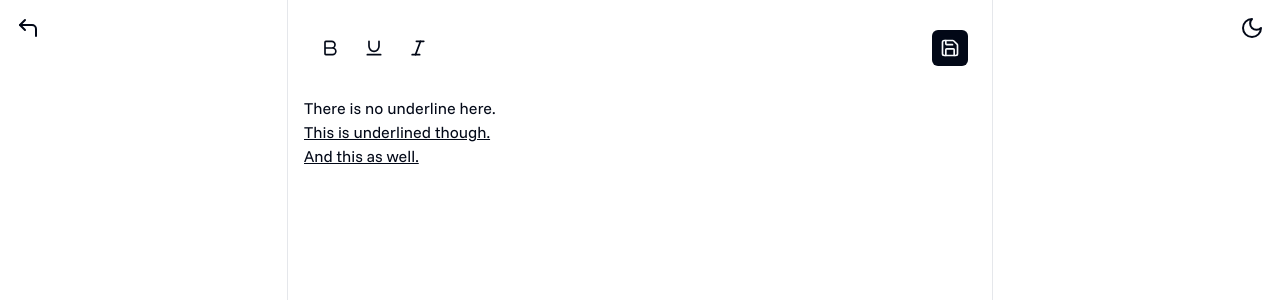
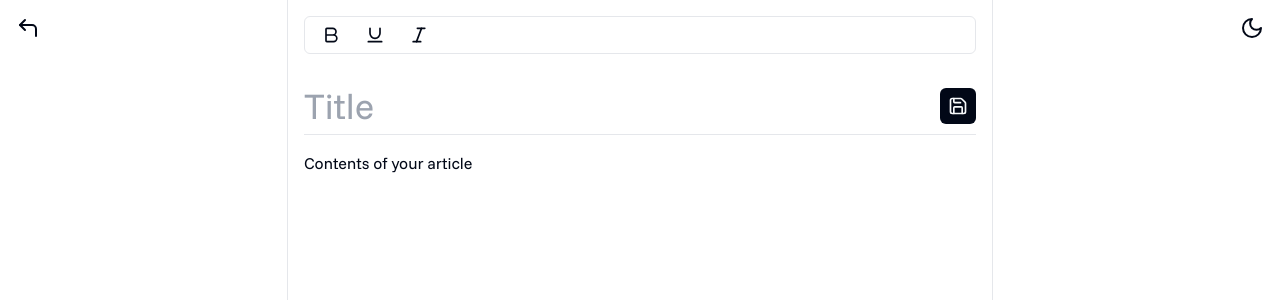
Before and after one commit to sokq44/lumina-front-end, a React (Vite) app: page /user/writing in a window 1280 px wide. Shown: the top 300 px of the page. Built offline with nearby package versions, Linux system fonts and the light colour scheme; no server answers.

Commit message:
chore: updated the text editor component which now conatains title and content with some decent layouts

```diff
--- a/package.json
+++ b/package.json
@@ -15,6 +15,7 @@
     "@radix-ui/react-avatar": "^1.1.2",
     "@radix-ui/react-dialog": "^1.1.4",
     "@radix-ui/react-label": "^2.1.1",
+    "@radix-ui/react-scroll-area": "^1.2.2",
     "@radix-ui/react-separator": "^1.1.1",
     "@radix-ui/react-slot": "^1.1.1",
     "@radix-ui/react-toast": "^1.2.4",
--- a/src/components/save-button.tsx
+++ b/src/components/save-button.tsx
@@ -1,19 +1,20 @@
 import { FC } from "react";
 import { Editor } from "@tiptap/react";
-import { Button } from "./ui/button";
+import { Button, ButtonProps } from "./ui/button";
 import { Save } from "lucide-react";
 
-interface SaveButtonProps {
+interface SaveButtonProps extends ButtonProps {
   editor: Editor;
 }
 
-const SaveButton: FC<SaveButtonProps> = ({ editor }) => {
+const SaveButton: FC<SaveButtonProps> = ({ editor, ...props }) => {
   return (
     <Button
       onClick={() => {
         console.log(editor.getHTML());
       }}
       className="p-2 w-9 h-9"
+      {...props}
     >
       <Save />
     </Button>
--- a/src/components/text-editor-content.tsx
+++ b/src/components/text-editor-content.tsx
@@ -1,5 +1,9 @@
 import { Editor, EditorContent } from "@tiptap/react";
-import { FC } from "react";
+import { FC, useRef } from "react";
+import Separator from "./separator";
+import SaveButton from "./save-button";
+import { ScrollArea } from "./ui/scroll-area";
+import { cn } from "@/lib/utils";
 
 interface TextEditorContentProps {
   editor: Editor;
@@ -10,7 +14,38 @@ const TextEditorContent: FC<TextEditorContentProps> = ({
   editor,
   className,
 }) => {
-  return <EditorContent editor={editor} className={className} />;
+  const titleRef = useRef<HTMLInputElement>(null);
+
+  const onSaveChanges = () => {
+    const title = titleRef.current?.value;
+    const content = editor.getHTML();
+    console.log({ title, content });
+  };
+
+  return (
+    <div className={cn("flex flex-col mt-4", className)}>
+      <div className="flex items-center">
+        <input
+          ref={titleRef}
+          type="text"
+          maxLength={25}
+          placeholder="Title"
+          className="text-4xl bg-transparent w-full ProseMirror"
+        />
+        <SaveButton editor={editor} onClick={onSaveChanges} />
+      </div>
+      <Separator orientation="horizontal" className="mt-2 mb-4" />
+      <ScrollArea
+        className="h-[48rem] hover:cursor-text"
+        onClick={() => editor.commands.focus()}
+      >
+        <EditorContent
+          editor={editor}
+          className="h-full w-[42rem] mx-auto hover:cursor-text"
+        />
+      </ScrollArea>
+    </div>
+  );
 };
 
 export default TextEditorContent;
--- a/src/components/text-editor-menu.tsx
+++ b/src/components/text-editor-menu.tsx
@@ -2,7 +2,6 @@ import { FC } from "react";
 import TextEditorMenuItem from "./text-editor-menu-item";
 import { cn } from "@/lib/utils";
 import { Editor } from "@tiptap/react";
-import SaveButton from "./save-button";
 
 interface TextEditorMenuProps {
   className?: string;
@@ -11,12 +10,10 @@ interface TextEditorMenuProps {
 
 const TextEditorMenu: FC<TextEditorMenuProps> = ({ className, editor }) => {
   return (
-    <div className={cn("flex gap-2 p-2", className)}>
+    <div className={cn("flex items-center gap-2", className)}>
       <TextEditorMenuItem variant="bold" editor={editor} />
       <TextEditorMenuItem variant="underline" editor={editor} />
       <TextEditorMenuItem variant="italic" editor={editor} />
-      <div className="w-full"></div>
-      <SaveButton editor={editor} />
     </div>
   );
 };
--- a/src/components/text-editor.tsx
+++ b/src/components/text-editor.tsx
@@ -12,11 +12,7 @@ import Separator from "./separator";
 const TextEditor = () => {
   const editor = useEditor({
     extensions: [Document, Paragraph, Text, Underline, Bold, Italic],
-    content: `
-        <p>There is no underline here.</p>
-        <p><u>This is underlined though.</u></p>
-        <p style="text-decoration: underline">And this as well.</p>
-      `,
+    content: `<p>Contents of your article<p>`,
   });
 
   if (!editor) {
@@ -27,8 +23,11 @@ const TextEditor = () => {
     <div className="h-full flex">
       <Separator orientation="vertical" />
       <div className="flex flex-col h-full mx-4 w-[42rem]">
-        <TextEditorMenu editor={editor} className="h-24 flex items-center" />
-        <TextEditorContent editor={editor} className="h-4/5" />
+        <TextEditorMenu
+          editor={editor}
+          className="h-14 my-4 px-2 border border-gray-200 rounded-md sticky"
+        />
+        <TextEditorContent editor={editor} />
       </div>
       <Separator orientation="vertical" />
     </div>
--- a/src/components/ui/input.tsx
+++ b/src/components/ui/input.tsx
@@ -10,19 +10,19 @@ export interface InputProps
 const Input = React.forwardRef<HTMLInputElement, InputProps>(
   ({ variant, className, type, ...props }, ref) => {
     let finalClassName =
-      "flex h-10 w-full rounded-md border border-input bg-background px-3 py-2 text-sm ring-offset-background file:border-0 file:bg-transparent file:text-sm file:font-medium file:text-foreground placeholder:text-muted-foreground focus-visible:outline-none focus-visible:ring-2 focus-visible:ring-ring focus-visible:ring-offset-2 disabled:cursor-not-allowed disabled:opacity-50";
+      "flex h-10 w-full rounded-md border border-input bg-background px-3 py-2 text-sm ring-offset-background file:border-0 file:bg-transparent file:text-sm file:font-medium file:text-foreground placeholder:text-muted-foreground disabled:cursor-not-allowed disabled:opacity-50";
 
     switch (variant) {
       case "register":
         finalClassName = cn(
           finalClassName,
-          "border-border shadow-sm focus-visible:ring-offset-1 transition-all duration-300"
+          "border-border shadow-sm focus-visible:ring-2 focus-visible:ring-ring focus-visible:ring-offset-1 transition-all duration-300"
         );
         break;
       case "login":
         finalClassName = cn(
           finalClassName,
-          "border-border shadow-sm focus-visible:ring-offset-1 transition-all duration-300"
+          "border-border shadow-sm focus-visible:ring-2 focus-visible:ring-ring focus-visible:ring-offset-1 transition-all duration-300"
         );
         break;
       default:
--- /dev/null
+++ b/src/components/ui/scroll-area.tsx
@@ -0,0 +1,46 @@
+import * as React from "react"
+import * as ScrollAreaPrimitive from "@radix-ui/react-scroll-area"
+
+import { cn } from "@/lib/utils"
+
+const ScrollArea = React.forwardRef<
+  React.ElementRef<typeof ScrollAreaPrimitive.Root>,
+  React.ComponentPropsWithoutRef<typeof ScrollAreaPrimitive.Root>
+>(({ className, children, ...props }, ref) => (
+  <ScrollAreaPrimitive.Root
+    ref={ref}
+    className={cn("relative overflow-hidden", className)}
+    {...props}
+  >
+    <ScrollAreaPrimitive.Viewport className="h-full w-full rounded-[inherit]">
+      {children}
+    </ScrollAreaPrimitive.Viewport>
+    <ScrollBar />
+    <ScrollAreaPrimitive.Corner />
+  </ScrollAreaPrimitive.Root>
+))
+ScrollArea.displayName = ScrollAreaPrimitive.Root.displayName
+
+const ScrollBar = React.forwardRef<
+  React.ElementRef<typeof ScrollAreaPrimitive.ScrollAreaScrollbar>,
+  React.ComponentPropsWithoutRef<typeof ScrollAreaPrimitive.ScrollAreaScrollbar>
+>(({ className, orientation = "vertical", ...props }, ref) => (
+  <ScrollAreaPrimitive.ScrollAreaScrollbar
+    ref={ref}
+    orientation={orientation}
+    className={cn(
+      "flex touch-none select-none transition-colors",
+      orientation === "vertical" &&
+        "h-full w-2.5 border-l border-l-transparent p-[1px]",
+      orientation === "horizontal" &&
+        "h-2.5 flex-col border-t border-t-transparent p-[1px]",
+      className
+    )}
+    {...props}
+  >
+    <ScrollAreaPrimitive.ScrollAreaThumb className="relative flex-1 rounded-full bg-border" />
+  </ScrollAreaPrimitive.ScrollAreaScrollbar>
+))
+ScrollBar.displayName = ScrollAreaPrimitive.ScrollAreaScrollbar.displayName
+
+export { ScrollArea, ScrollBar }
--- a/src/index.css
+++ b/src/index.css
@@ -100,3 +100,7 @@
 .sliding-link:active {
   background-size: 100% 0.1em;
 }
+
+.ProseMirror:focus {
+  outline: none;
+}
--- a/src/pages/login-page.tsx
+++ b/src/pages/login-page.tsx
@@ -125,9 +125,7 @@ const LoginPage = () => {
           </form>
           <div className="flex flex-col gap-y-2 mt-4 md:flex-row md:gap-x-4">
             <SlidingLink to="/register">Don't Have an Account?</SlidingLink>
-            <SlidingLink to="/password-change-init">
-              Forgot Your Password?
-            </SlidingLink>
+            <SlidingLink to="/user/password">Forgot Your Password?</SlidingLink>
           </div>
         </div>
         <div className="flex items-center justify-center w-0 md:w-1/3 md:border md:border-card-foreground md:shadow-md bg-card-foreground rounded-e-2xl">
```
Also changed, not shown: 1 other file (tests, documents, lock files or other folders).
